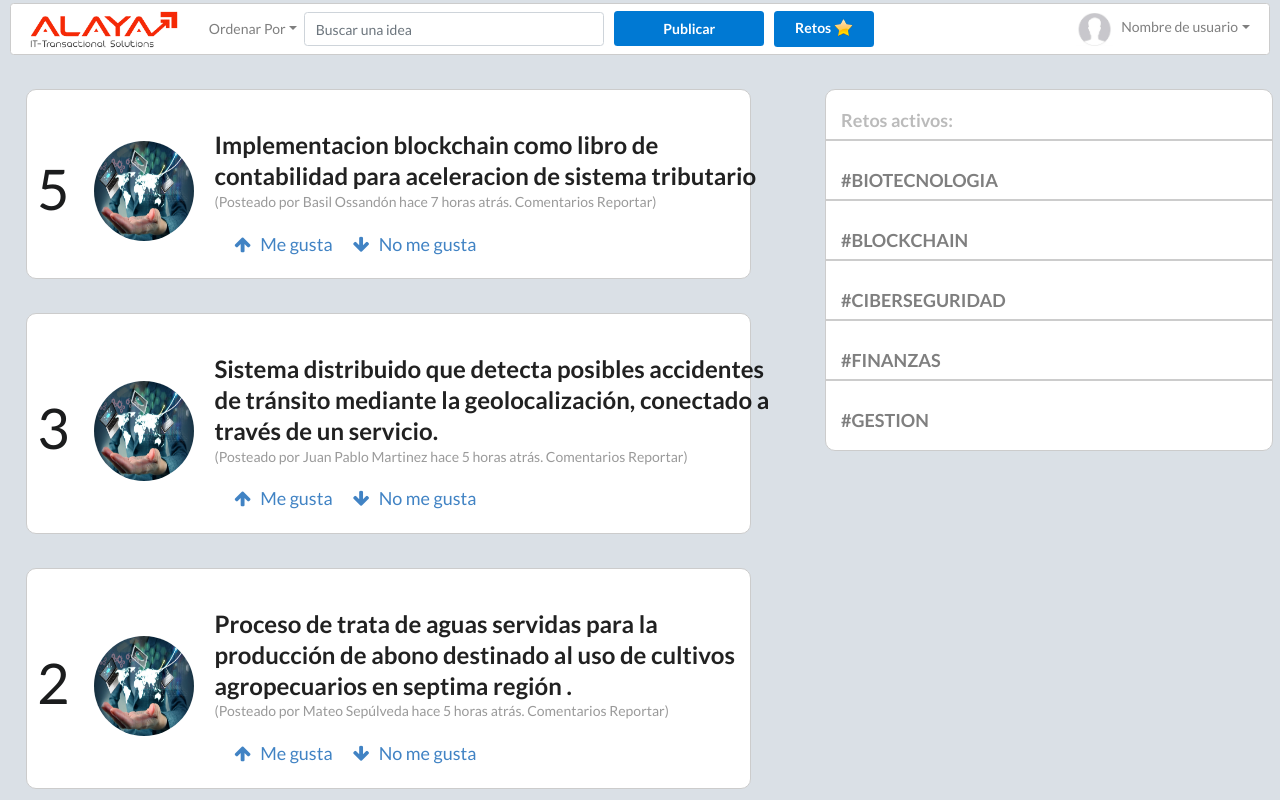
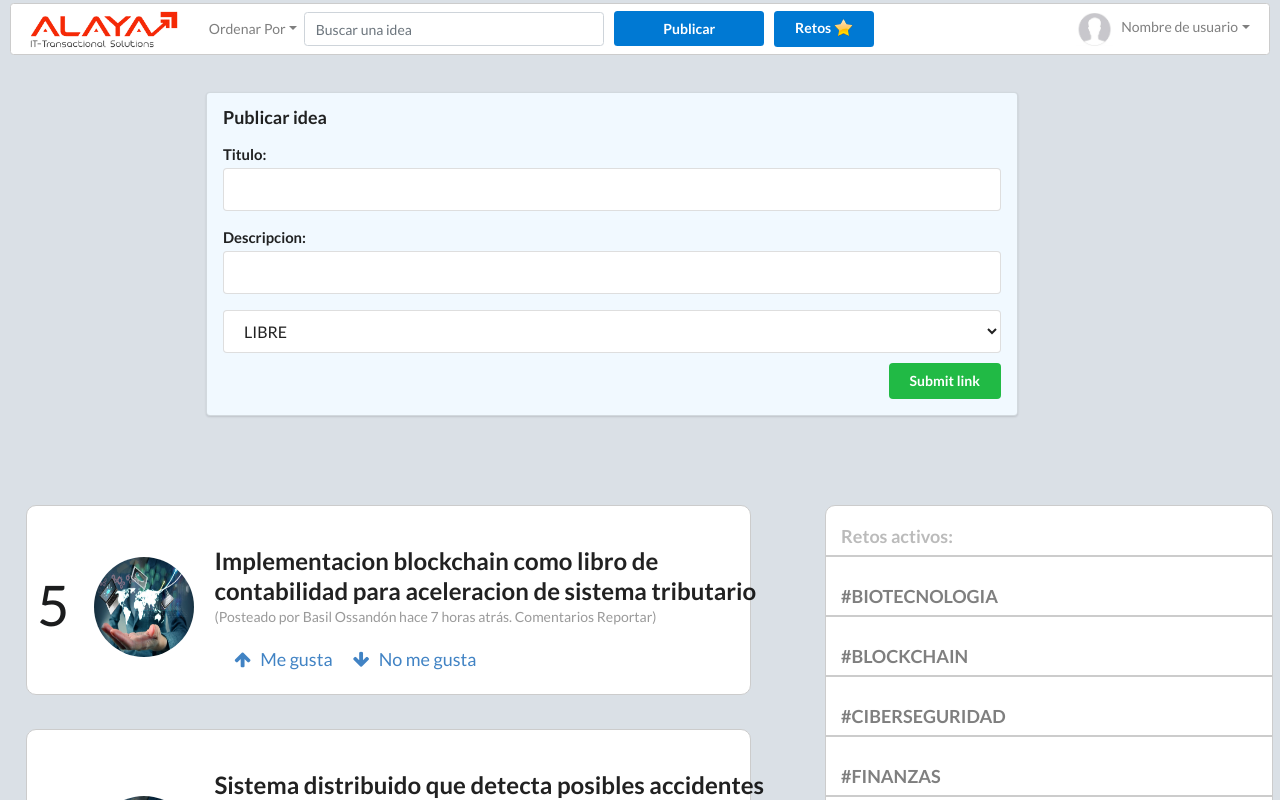
Before and after one commit to basilossandon/pFing, an Angular app: page / in a window 1280 px wide. Built offline with nearby package versions, Linux system fonts and the light colour scheme.

Commit message:
Finalizacion Tarea 2

```diff
--- a/src/app/app.component.html
+++ b/src/app/app.component.html
@@ -1,6 +1,38 @@
+
 	<app-navbar style="position: fixed;width: 100%;    z-index: 999;"></app-navbar>
 
 <body>
+
+	<br><br><br>
+	<div class="ui one column aligned page grid">
+	  <div class="column fifteen wide">
+	  <form class="ui large form segment">
+
+	    <h3 class="ui header">Publicar idea</h3>
+
+	    <div class="field">
+	      <label for="title">Titulo:</label>
+	      <input name="title" #newtitle>
+	    </div>
+
+	    <div class="field">
+	      <label for="link">Descripcion:</label>
+	      <input name="link" #newlink>
+	    </div>
+	     <select>
+	     	  <option value="volvo">LIBRE</option>
+			<option value="volvo">BIOTECNOLOGIA</option>
+			<option value="saab">BLOCKCHAIN</option>
+			<option value="mercedes">CIBERSEGURIDAD</option>
+			<option value="audi">FINANZAS</option>
+			<option value="audi">GESTION</option>
+</select>
+	    <button (click)="addArticle(newtitle, newlink)" style="margin-top: 10px"class="ui positive right floated button">Submit link</button>
+	  </form>
+	</div></div>
+
+
+
 <div class="cointainerMain" >
 
 
--- a/src/app/article/article.component.html
+++ b/src/app/article/article.component.html
@@ -1,3 +1,5 @@
+
+
 <div layout="row" layout-align="start center" flex style="background: white; margin-left: 40px; margin-right: 80px; border-radius: 10px; width: 100%; border-style: solid; border-color: #cccccc; border-width: 1px">
   <table style="margin-top: 20px;">
     <tr>
```
Also changed, not shown: 1 other file (tests, documents, lock files or other folders).
